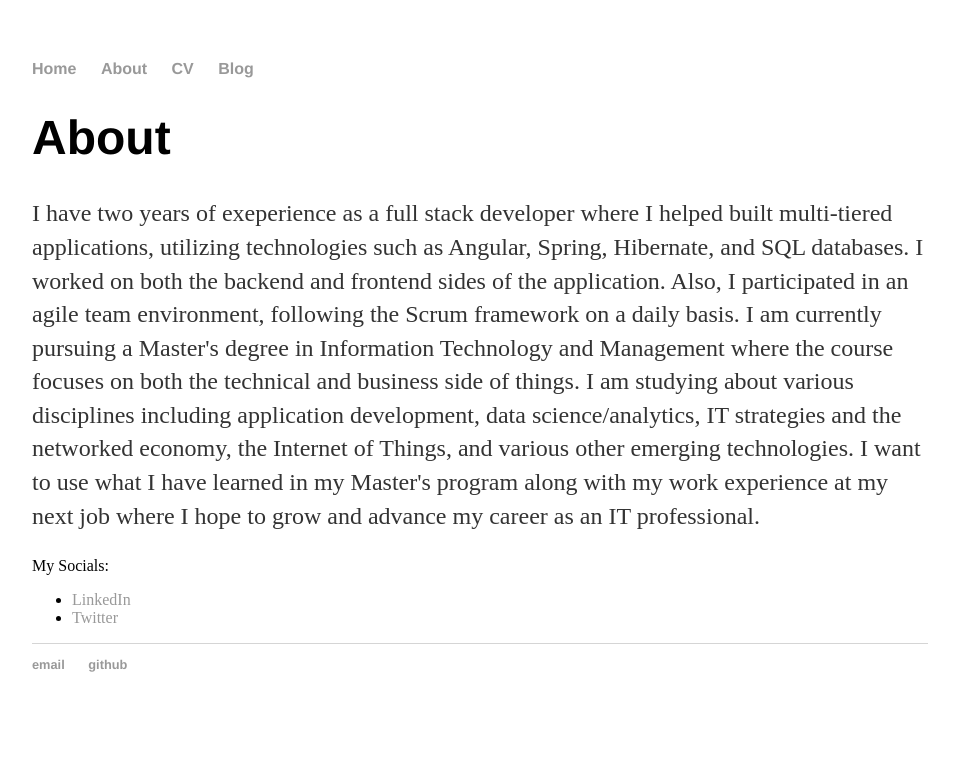
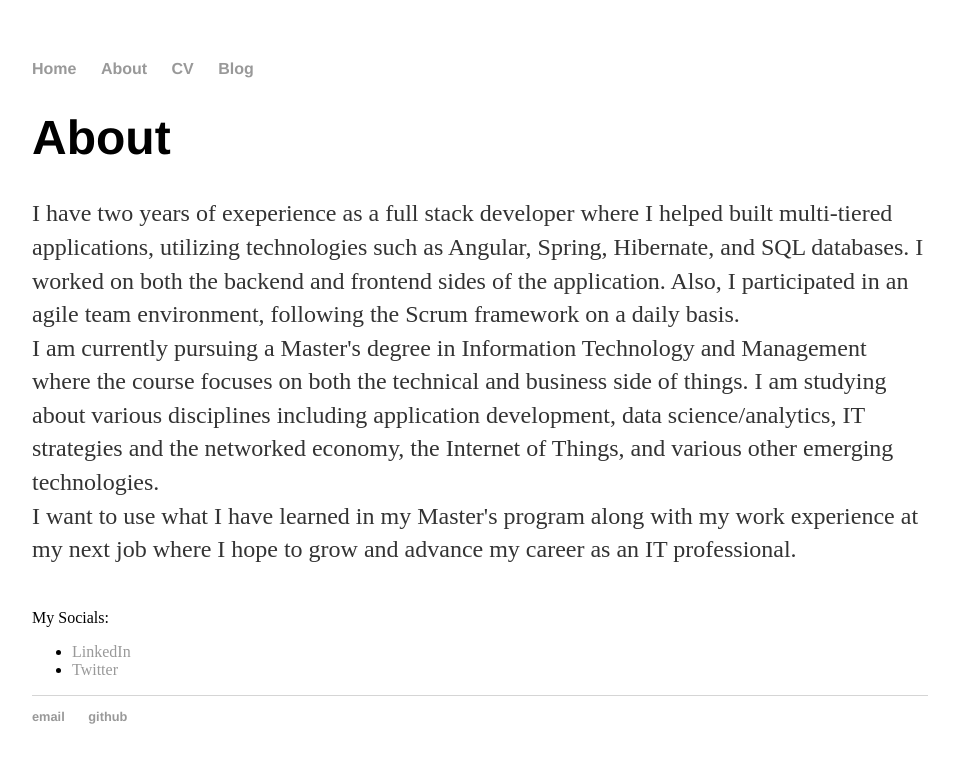
Before and after one commit to sharangw/sharangw.github.io, a Jekyll site: the page built from about/index.html, in a window 1280 px wide. Shown: the top 763 px of the page, without its empty margins (160-1114 px from the left). Built offline with Jekyll 4.4.1, drawn with Linux system fonts in a browser that asks for light colours.

```diff
--- a/about/index.html
+++ b/about/index.html
@@ -5,12 +5,11 @@ title: About Sharang Wakankar
 
 		<div class="about">
 			<h1>About</h1>
-			<p>I have two years of exeperience as a full stack developer where I helped built multi-tiered applications, utilizing technologies such as Angular, Spring, Hibernate, and SQL databases. I worked on both the backend and frontend sides of the application. Also, I participated in an agile team environment, following the Scrum framework on a daily basis.
+			<p>I have two years of exeperience as a full stack developer where I helped built multi-tiered applications, utilizing technologies such as Angular, Spring, Hibernate, and SQL databases. I worked on both the backend and frontend sides of the application. Also, I participated in an agile team environment, following the Scrum framework on a daily basis. <br>
 
-			I am currently pursuing a Master's degree in Information Technology and Management where the course focuses on both the technical and business side of things. I am studying about various disciplines including application development, data science/analytics, IT strategies and the networked economy, the Internet of Things, and various other emerging technologies.
+			I am currently pursuing a Master's degree in Information Technology and Management where the course focuses on both the technical and business side of things. I am studying about various disciplines including application development, data science/analytics, IT strategies and the networked economy, the Internet of Things, and various other emerging technologies. <br>
 
-			I want to use what I have learned in my Master's program along with my work experience at my next job where I hope to grow and advance my career as an IT professional. </p>
-
+			I want to use what I have learned in my Master's program along with my work experience at my next job where I hope to grow and advance my career as an IT professional. </p> <br>
 
 			My Socials:
 
@@ -18,4 +17,5 @@ title: About Sharang Wakankar
 				<li><a href="https://www.linkedin.com/in/sharangwakankar/">LinkedIn</a></li>
 				<li><a href="https://twitter.com/sharus10">Twitter</a></li>
 			</ul>
+
 		</div>
```
